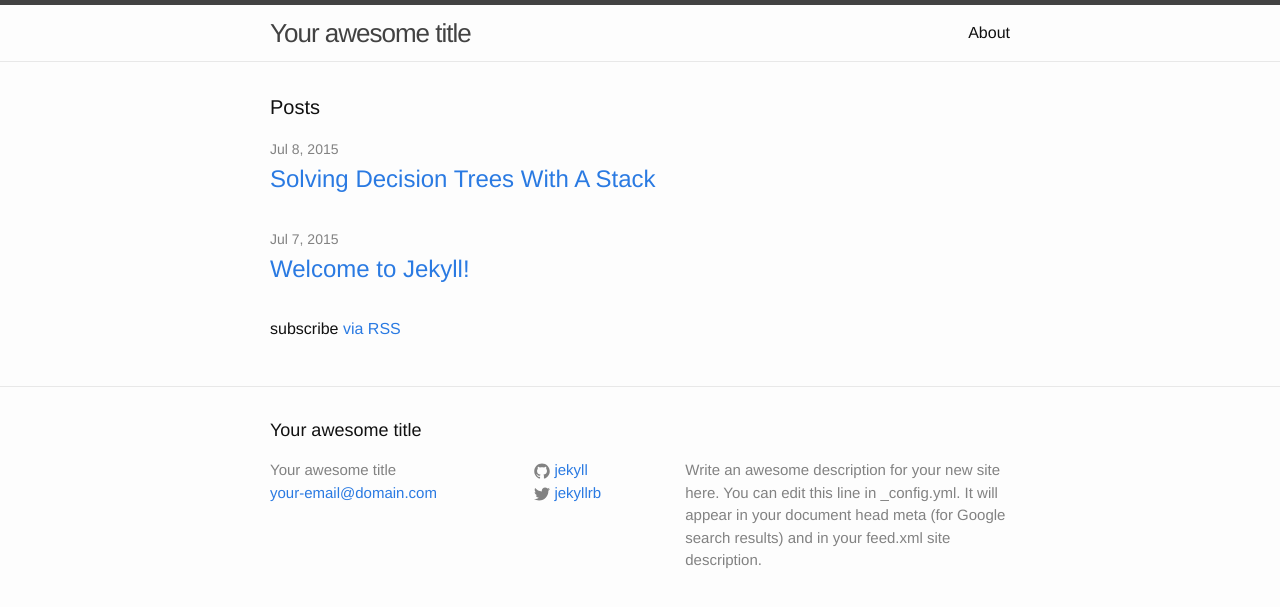
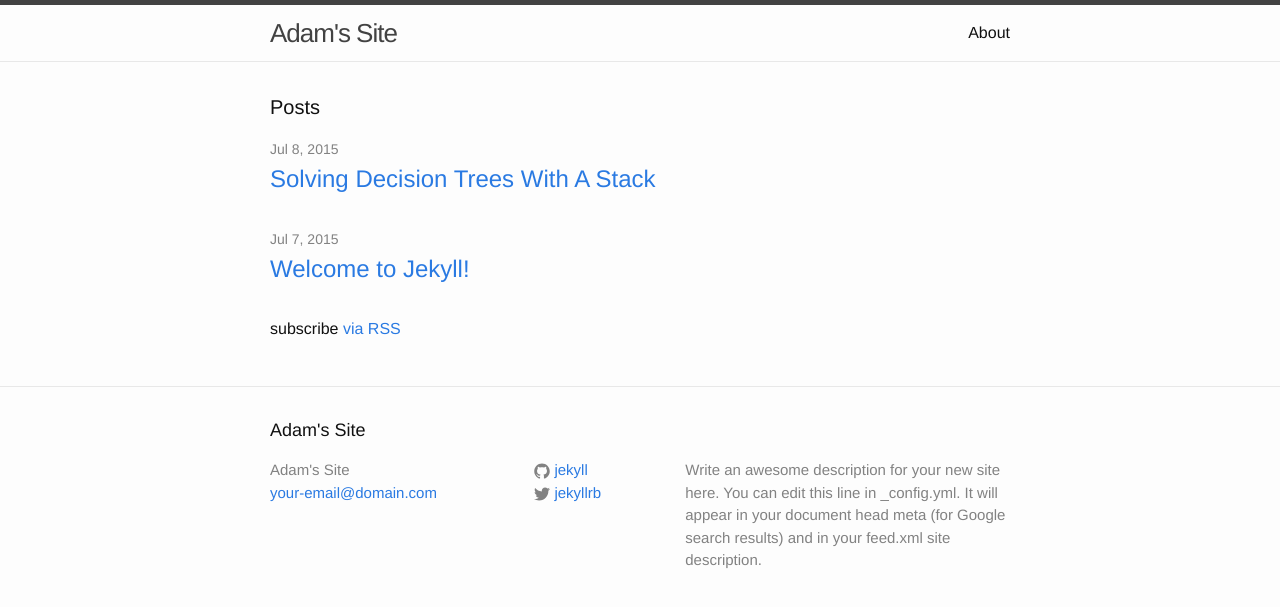
Before and after one commit to azellsworth/azellsworth.github.io, a Jekyll site: the page built from index.html, in a window 1280 px wide. Shown: the top 607 px of the page. Built offline with Jekyll 4.4.1, drawn with Linux system fonts in a browser that asks for light colours.

Commit message:
updated config

```diff
--- a/_config.yml
+++ b/_config.yml
@@ -1,12 +1,12 @@
 # Site settings
-title: Your awesome title
+title: Adam's Site
 email: your-email@domain.com
 description: > # this means to ignore newlines until "baseurl:"
   Write an awesome description for your new site here. You can edit this
   line in _config.yml. It will appear in your document head meta (for
   Google search results) and in your feed.xml site description.
 baseurl: "" # the subpath of your site, e.g. /blog/
-url: "http://yourdomain.com" # the base hostname & protocol for your site
+url: "http://azellsworth.github.io/" # the base hostname & protocol for your site
 twitter_username: jekyllrb
 github_username:  jekyll
 
```
